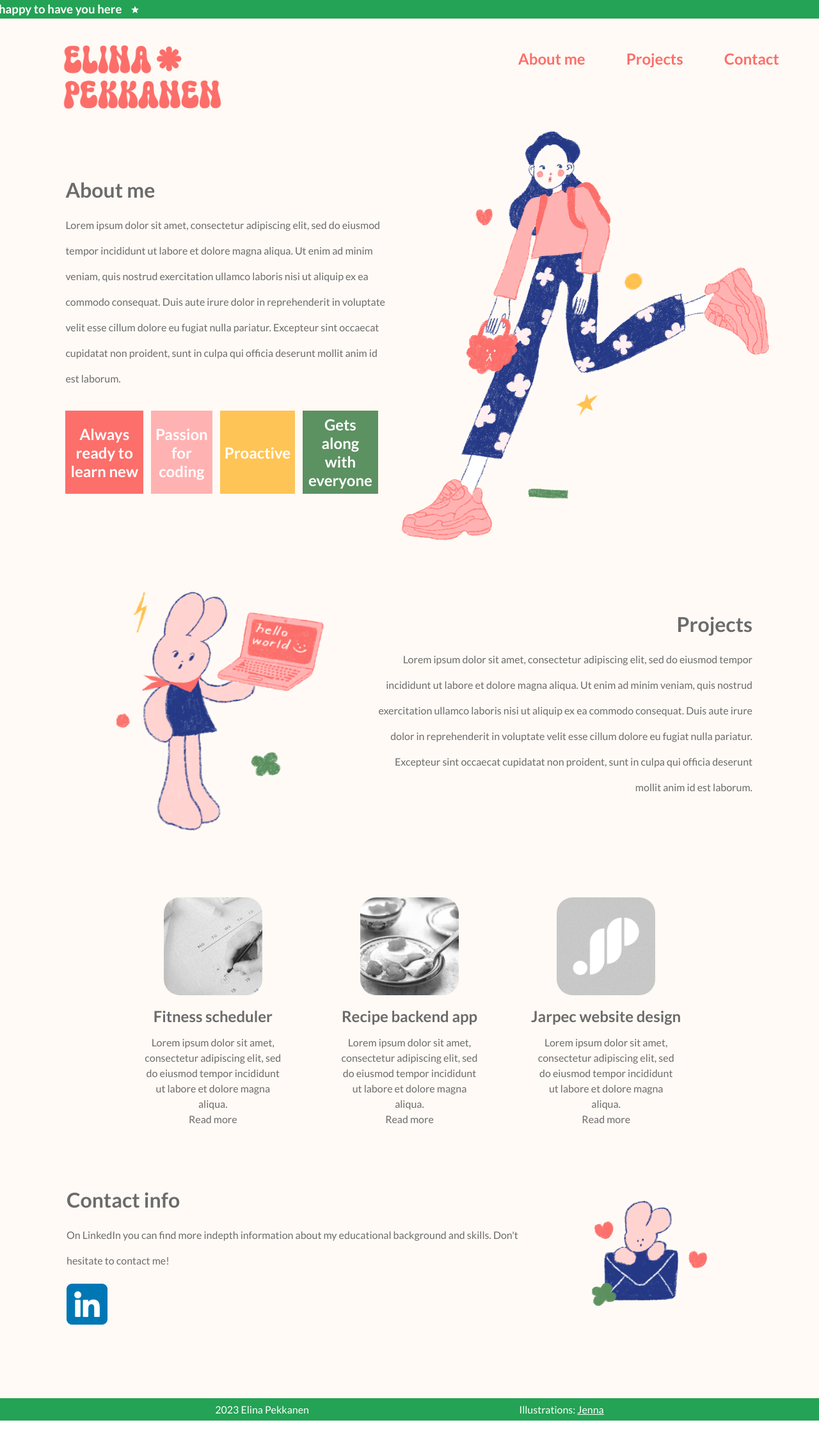
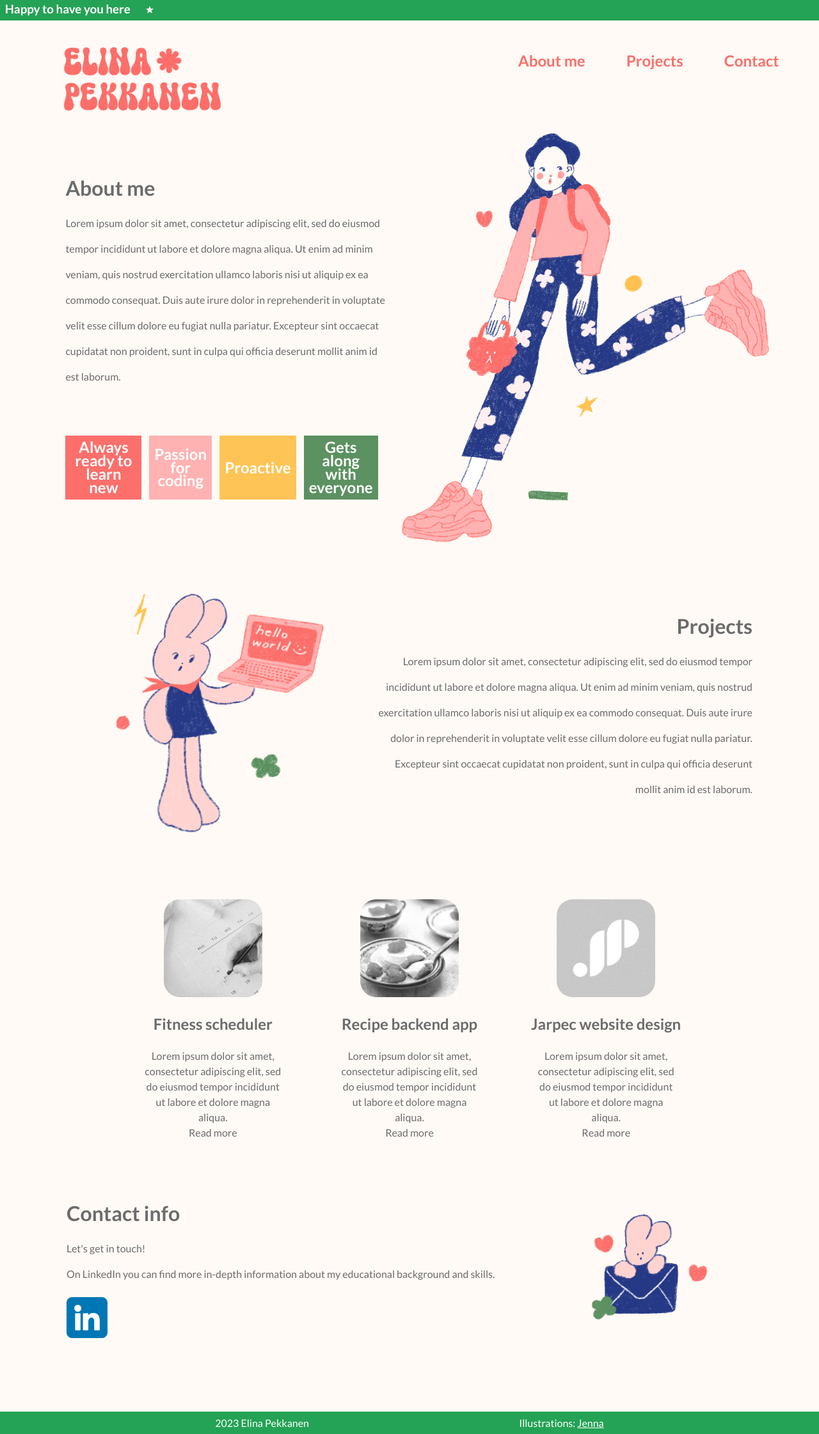
Before and after one commit to elinapekka/portfolio, a React (Create React App) app: page / in a window 1280 px wide. Shown: the whole page at 64% size. Before the commit the page ends 2221 px from the top, so only its background shows below. Built offline with nearby package versions, Linux system fonts and the light colour scheme.

Commit message:
Tweaking some styling

```diff
--- a/src/components/Contact.js
+++ b/src/components/Contact.js
@@ -9,7 +9,11 @@ const Contact = () => {
         <div id="contact-content">
           <div className="contact-info">
             <h1>Contact info</h1>
-            <p>On LinkedIn you can find more indepth information about my educational background and skills. Don't hesitate to contact me!</p>
+            <p>
+              Let's get in touch!
+              <br />
+              On LinkedIn you can find more in-depth information about my educational background and skills.
+            </p>
             <a href="https://www.linkedin.com/in/elina-pekkanen-457a26264/" target="_blank" rel="noreferrer"><img src={linkedInLogo} alt="linkedin logo"/></a>
           </div>
           <img src={illustration} alt="contact illustration"/>
--- a/src/components/Message.js
+++ b/src/components/Message.js
@@ -6,9 +6,9 @@ const Message = () => {
         <div className="message">
             <h3>
                 <img src={star} alt="star"/>
-                welcome to elina's portfolio
+                Welcome to Elina's portfolio
                 <img src={star} alt="star"/>
-                happy to have you here
+                Happy to have you here
                 <img src={star} alt="star"/>
             </h3>
         </div>
--- a/src/style/AboutStyle.css
+++ b/src/style/AboutStyle.css
@@ -24,13 +24,13 @@
     display: flex;
     align-items: stretch;
     justify-content: flex-start;
-    margin-top: 30px;
+    margin-top: 9vh;
 }
 
 .tag {
     height: auto;
     margin-right: 1.5vh;
-    padding: 7px;
+    padding: 1vh;
     display: flex;
     align-items: center;
 }
@@ -41,7 +41,7 @@
     margin: auto;
     text-align: center;
     font-size: 3vh;
-    line-height: normal;
+    line-height: 2.6vh;
 }
 
 #tag-1 {
--- a/src/style/MessageStyle.css
+++ b/src/style/MessageStyle.css
@@ -3,7 +3,7 @@
     padding-bottom: 0.5vh;
     overflow: hidden;
     position: relative;
-    padding-bottom: 5px;
+    padding-bottom: 1vh;
     background-color: #24A255;
     color: white;
     font-weight: 500;
@@ -13,8 +13,8 @@
 .message img {
     height: 1.5vh;
     width: auto;
-    margin-left: 15px;
-    margin-right: 15px;
+    margin-left: 3vh;
+    margin-right: 3vh;
 }
 
 .message h3 {
--- a/src/style/ProjectStyle.css
+++ b/src/style/ProjectStyle.css
@@ -39,7 +39,7 @@
 }
 
 .project-item h2 {
-    margin: 15px 0px 15px 0px;
+    margin: 3vh 0px 3vh 0px;
 }
 
 .project-item p {
```
